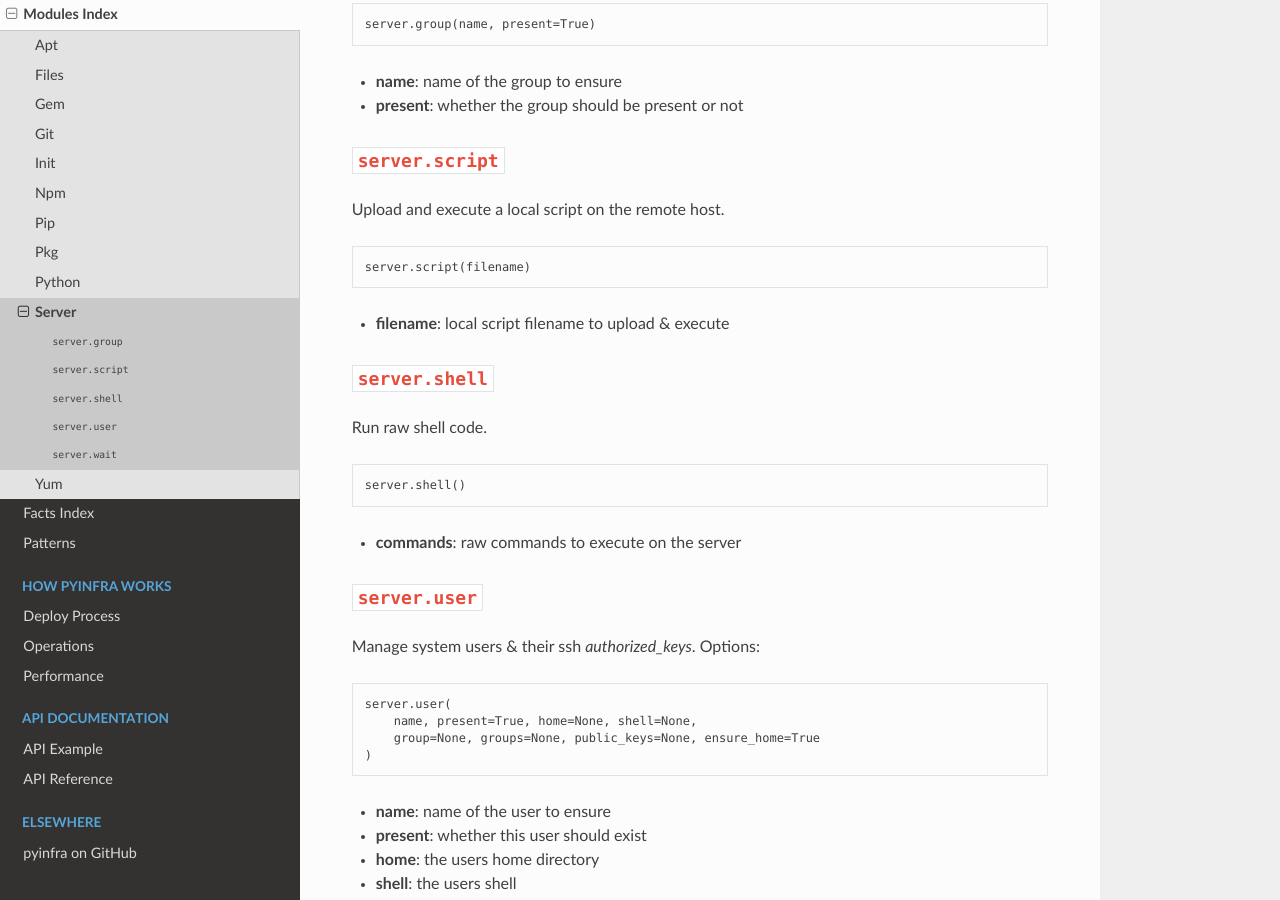
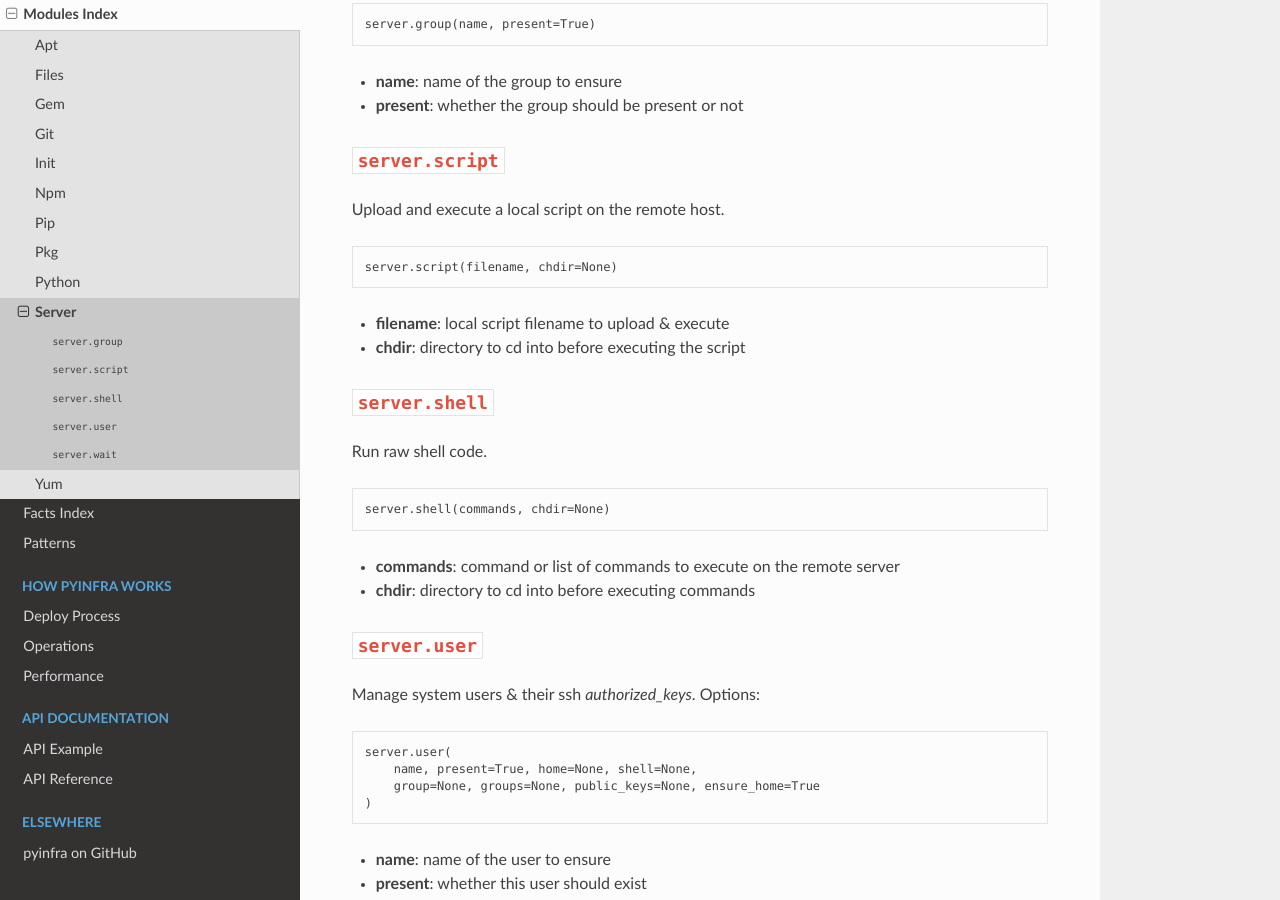
Before and after one commit to pyinfra-dev/pyinfra, a Sphinx documentation site: the page built from docs/modules/server.rst, in a window 1280 px wide and 900 px high, scrolled down 309 px. Built offline with Sphinx 7.4.7 and the Read the Docs theme 2.0.0, drawn with Linux system fonts in a browser that asks for light colours.

Commit message:
Documentation update for v0.1.dev18.

```diff
--- a/docs/modules/git.rst
+++ b/docs/modules/git.rst
@@ -9,7 +9,7 @@
 .. code:: python
 
     git.repo(
-        source, target, branch='master', pull=True,
+        source, target, branch=master, pull=True,
         rebase=False, user=None, group=None, use_ssh_user=False, ssh_keyscan=False
     )
 
--- a/docs/modules/server.rst
+++ b/docs/modules/server.rst
@@ -25,9 +25,10 @@
 
 .. code:: python
 
-    server.script(filename)
+    server.script(filename, chdir=None)
 
 + **filename**: local script filename to upload & execute
++ **chdir**: directory to cd into before executing the script
 
 
 :code:`server.shell`
@@ -37,9 +38,10 @@
 
 .. code:: python
 
-    server.shell()
+    server.shell(commands, chdir=None)
 
-+ **commands**: raw commands to execute on the server
++ **commands**: command or list of commands to execute on the remote server
++ **chdir**: directory to cd into before executing commands
 
 
 :code:`server.user`
```
Also changed, not shown: docs/modules/init.rst (+0 -8 lines).
